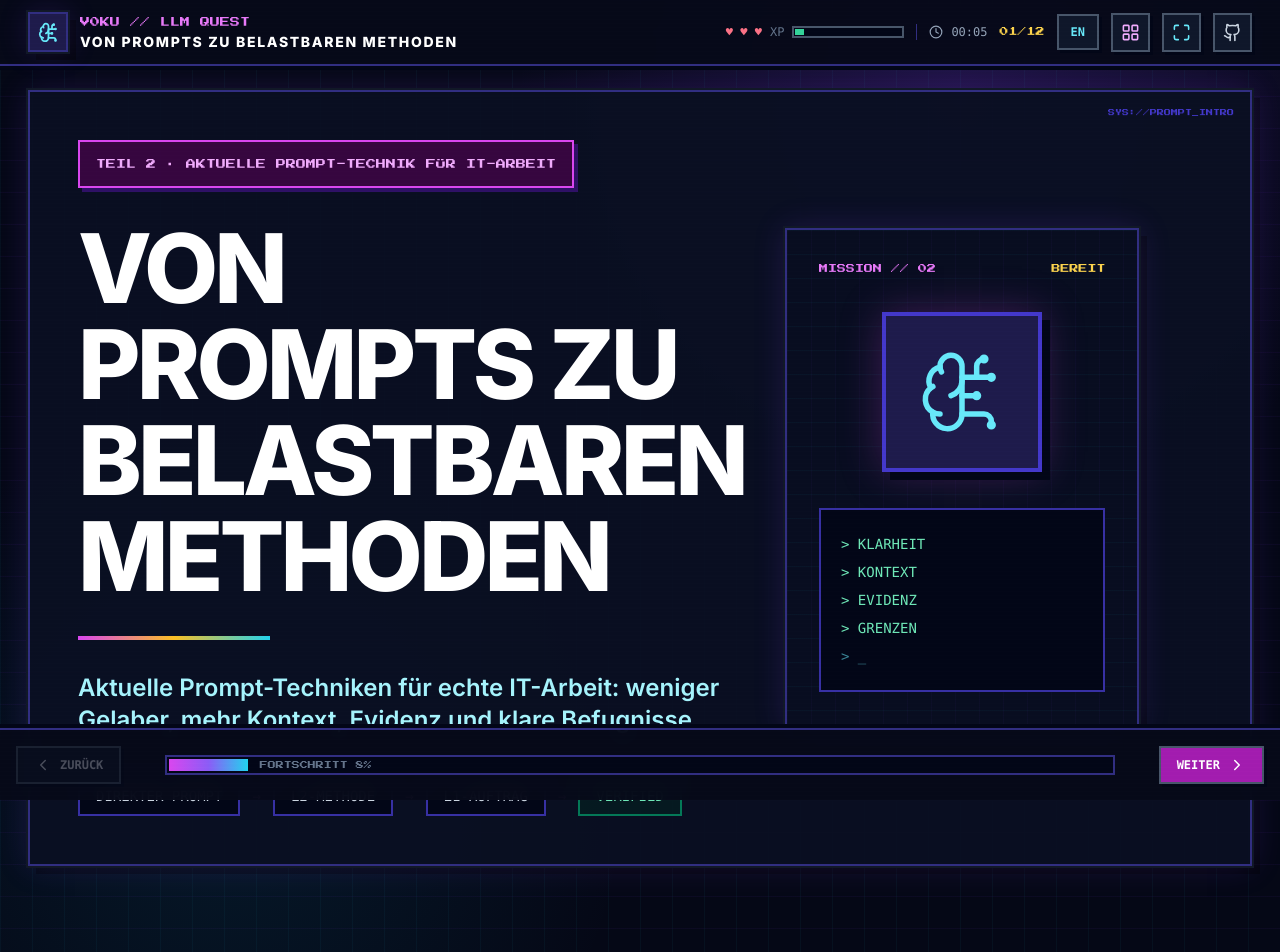
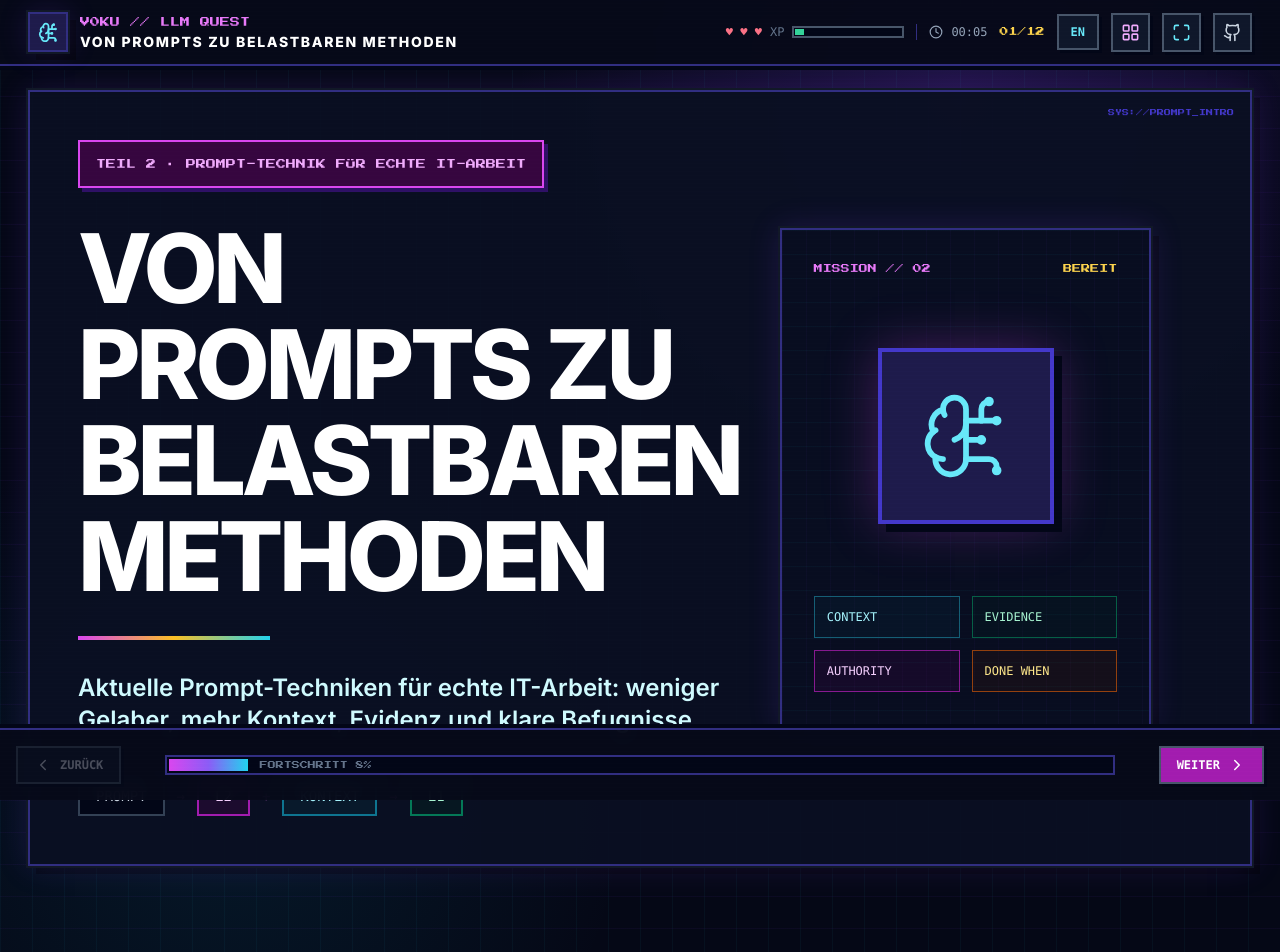
Before and after one commit to voku/Prompt_Intro, a React (Vite) app: page / in a window 1280 px wide. Shown: the top 952 px of the page. Built offline with nearby package versions, Linux system fonts and the light colour scheme.

Commit message:
refactor: render visual-first slides and remove playground

```diff
--- a/components/SlideLayout.tsx
+++ b/components/SlideLayout.tsx
@@ -1,6 +1,6 @@
 import React from 'react';
 import PromptComparison from './PromptComparison';
-import InteractivePlayground from './InteractivePlayground';
+import VisualPanel from './VisualPanel';
 import { resolveIcon } from '../iconUtils';
 import { Lang, SlideData, SlideType } from '../types';
 
@@ -9,60 +9,126 @@ interface SlideLayoutProps { data: SlideData; isActive: boolean; lang: Lang; }
 const SlideLayout: React.FC<SlideLayoutProps> = ({ data, isActive, lang }) => {
   const IconComponent = resolveIcon(data.icon);
   if (!isActive) return null;
+
   const t = (en: string | undefined, de: string | undefined): string | undefined => lang === 'de' && de ? de : en;
   const tArr = (en: string | string[] | undefined, de: string | string[] | undefined): string | string[] | undefined => lang === 'de' && de ? de : en;
   const title = t(data.title, data.titleDE) ?? data.title;
   const subtitle = t(data.subtitle, data.subtitleDE);
   const content = tArr(data.content, data.contentDE);
   const technique = t(data.technique, data.techniqueDE);
-  const thanksLabel = lang === 'de' ? 'QUEST ABGESCHLOSSEN · DANKE!' : 'QUEST COMPLETE · THANK YOU!';
-  const trainingLabel = lang === 'de' ? 'TEIL 2 · AKTUELLE PROMPT-TECHNIK FÜR IT-ARBEIT' : 'PART 2 · CURRENT PROMPT TECHNIQUES FOR IT WORK';
-  const contentLabel = lang === 'de' ? 'MISSION // BRIEFING' : 'MISSION // BRIEF';
-  const compareLabel = lang === 'de' ? 'BOSS FIGHT // VERGLEICH' : 'BOSS FIGHT // COMPARE';
-  const playgroundLabel = lang === 'de' ? 'TRAINING // LIVE' : 'TRAINING ROOM // LIVE';
+  const thanksLabel = lang === 'de' ? 'ENDE // FRAGEN SIND JETZT ERLAUBT' : 'END // QUESTIONS NOW ALLOWED';
+  const trainingLabel = lang === 'de' ? 'TEIL 2 · PROMPT-TECHNIK FÜR ECHTE IT-ARBEIT' : 'PART 2 · PROMPT TECHNIQUES FOR REAL IT WORK';
+  const contentLabel = lang === 'de' ? 'MISSION // IDEE' : 'MISSION // IDEA';
+  const compareLabel = lang === 'de' ? 'PRAXIS // VORHER & NACHHER' : 'PRACTICE // BEFORE & AFTER';
   const readyLabel = lang === 'de' ? 'BEREIT' : 'READY';
+
+  const renderTextBlock = () => {
+    if (!content) return null;
+    if (Array.isArray(content)) {
+      return (
+        <div className="grid gap-3">
+          {content.map((point, index) => (
+            <div key={index} className="flex items-start gap-3 border-l-4 border-indigo-700 bg-slate-950/55 px-4 py-3">
+              <span className="pixel-font mt-1 text-[8px] text-amber-300">0{index + 1}</span>
+              <p className="text-base font-medium leading-relaxed text-slate-200 md:text-lg">{point}</p>
+            </div>
+          ))}
+        </div>
+      );
+    }
+    return <p className="text-lg font-medium leading-relaxed text-slate-300 md:text-xl">{content}</p>;
+  };
 
   const renderContent = () => {
     switch (data.type) {
       case SlideType.TITLE:
-        return <div className="grid h-full min-h-[620px] items-center gap-10 lg:grid-cols-[1.15fr_.85fr]">
+        return (
+          <div className="grid h-full min-h-[620px] items-center gap-10 lg:grid-cols-[1.12fr_.88fr]">
             <div className="animate-fadeIn">
               <div className="pixel-font mb-8 inline-block border-2 border-fuchsia-500 bg-fuchsia-950/70 px-4 py-3 text-[10px] leading-5 text-fuchsia-300 shadow-[4px_4px_0_#2e1065]">{trainingLabel}</div>
-            <h1 className="max-w-4xl text-5xl font-black uppercase leading-[.98] tracking-[-.04em] text-white md:text-7xl lg:text-8xl">{title}</h1>
+              <h1 className="max-w-4xl text-5xl font-black uppercase leading-[.96] tracking-[-.045em] text-white md:text-7xl lg:text-8xl">{title}</h1>
               <div className="my-8 h-1 w-48 bg-gradient-to-r from-fuchsia-500 via-amber-400 to-cyan-400" />
-            <h2 className="max-w-3xl text-xl font-semibold leading-relaxed text-cyan-200 md:text-2xl">{subtitle}</h2>
+              <h2 className="max-w-3xl text-xl font-semibold leading-relaxed text-cyan-100 md:text-2xl">{subtitle}</h2>
               <div className="mt-10 flex flex-wrap gap-3 font-mono text-sm">
-              <span className="border-2 border-indigo-800 bg-slate-950 px-4 py-2 text-slate-300">DIREKTER PROMPT</span>
+                <span className="border-2 border-slate-700 bg-slate-950 px-4 py-2 text-slate-300">PROMPT</span>
                 <span className="self-center text-fuchsia-400">→</span>
-              <span className="border-2 border-indigo-800 bg-slate-950 px-4 py-2 text-slate-300">L2-METHODE</span>
+                <span className="border-2 border-fuchsia-700 bg-fuchsia-950/30 px-4 py-2 text-fuchsia-200">L2</span>
+                <span className="self-center text-fuchsia-400">+</span>
+                <span className="border-2 border-cyan-700 bg-cyan-950/30 px-4 py-2 text-cyan-200">KONTEXT</span>
                 <span className="self-center text-fuchsia-400">→</span>
-              <span className="border-2 border-indigo-800 bg-slate-950 px-4 py-2 text-slate-300">L1-AUFTRAG</span>
-              <span className="self-center text-fuchsia-400">→</span>
-              <span className="border-2 border-emerald-700 bg-emerald-950/40 px-4 py-2 text-emerald-300">VERIFIED</span>
+                <span className="border-2 border-emerald-700 bg-emerald-950/30 px-4 py-2 text-emerald-200">L1</span>
               </div>
             </div>
+
             <div className="retro-panel relative hidden min-h-[500px] overflow-hidden bg-[#080d20] p-8 lg:block">
               <div className="absolute inset-0 opacity-50" style={{backgroundImage:'linear-gradient(rgba(34,211,238,.08) 1px,transparent 1px),linear-gradient(90deg,rgba(124,58,237,.08) 1px,transparent 1px)',backgroundSize:'24px 24px'}} />
               <div className="relative flex h-full min-h-[430px] flex-col justify-between">
                 <div className="flex justify-between"><span className="pixel-font text-[9px] text-fuchsia-400">MISSION // 02</span><span className="pixel-font text-[9px] text-amber-300">{readyLabel}</span></div>
-              <div className="mx-auto flex h-40 w-40 items-center justify-center border-4 border-indigo-700 bg-indigo-950 shadow-[8px_8px_0_#020617,0_0_40px_rgba(217,70,239,.25)]"><IconComponent size={88} className="text-cyan-300" strokeWidth={1.5} /></div>
-              <div className="border-2 border-indigo-800 bg-slate-950 p-5 font-mono text-sm leading-7 text-emerald-300"><div>&gt; KLARHEIT</div><div>&gt; KONTEXT</div><div>&gt; EVIDENZ</div><div>&gt; GRENZEN</div><div className="pixel-pulse text-cyan-300">&gt; _</div></div>
+                <div className="mx-auto flex h-44 w-44 items-center justify-center border-4 border-indigo-700 bg-indigo-950 shadow-[8px_8px_0_#020617,0_0_50px_rgba(217,70,239,.28)]"><IconComponent size={92} className="text-cyan-300" strokeWidth={1.5} /></div>
+                <div className="grid grid-cols-2 gap-3 font-mono text-xs">
+                  <div className="border border-cyan-800 bg-cyan-950/20 p-3 text-cyan-200">CONTEXT</div>
+                  <div className="border border-emerald-800 bg-emerald-950/20 p-3 text-emerald-200">EVIDENCE</div>
+                  <div className="border border-fuchsia-800 bg-fuchsia-950/20 p-3 text-fuchsia-200">AUTHORITY</div>
+                  <div className="border border-amber-800 bg-amber-950/20 p-3 text-amber-200">DONE WHEN</div>
                 </div>
               </div>
-        </div>;
+            </div>
+          </div>
+        );
+
       case SlideType.CONTENT:
       case SlideType.END:
-        return <div className="flex h-full flex-col animate-fadeIn">
-          <div className="mb-7 flex items-center gap-5 border-b-2 border-indigo-900 pb-5"><div className="border-2 border-fuchsia-700 bg-fuchsia-950/50 p-3 text-cyan-300 shadow-[4px_4px_0_#020617]"><IconComponent size={32} /></div><div><div className="pixel-font mb-2 text-[8px] text-fuchsia-400">{contentLabel}</div><h2 className="text-3xl font-black uppercase tracking-tight text-white md:text-5xl">{title}</h2></div></div>
-          {subtitle && <p className="mb-8 max-w-5xl text-lg font-semibold text-cyan-200 md:text-xl">{subtitle}</p>}
-          <div className="grid gap-4">{Array.isArray(content) ? content.map((point, index) => <div key={index} className="retro-panel group flex items-start gap-4 bg-slate-950/75 p-4 transition hover:border-cyan-700 md:p-5"><div className="pixel-font mt-0.5 flex h-8 w-8 shrink-0 items-center justify-center border-2 border-indigo-700 bg-indigo-950 text-[9px] text-amber-300">{String(index + 1).padStart(2,'0')}</div><p className="text-lg font-medium leading-relaxed text-slate-200 md:text-xl">{point}</p></div>) : <div className="retro-panel bg-slate-950/75 p-6 text-xl leading-relaxed text-slate-200">{content}</div>}</div>
-          {data.type === SlideType.END && <div className="pixel-font mt-auto pt-8 text-center text-[10px] text-emerald-300">{thanksLabel}</div>}
-        </div>;
+        return (
+          <div className="flex h-full flex-col animate-fadeIn">
+            <div className="mb-6 flex items-center gap-5 border-b-2 border-indigo-900 pb-5">
+              <div className="border-2 border-fuchsia-700 bg-fuchsia-950/50 p-3 text-cyan-300 shadow-[4px_4px_0_#020617]"><IconComponent size={32} /></div>
+              <div>
+                <div className="pixel-font mb-2 text-[8px] text-fuchsia-400">{contentLabel}</div>
+                <h2 className="text-3xl font-black uppercase tracking-tight text-white md:text-5xl">{title}</h2>
+              </div>
+            </div>
+
+            {subtitle && <p className="mb-6 max-w-5xl text-lg font-semibold leading-relaxed text-cyan-100 md:text-xl">{subtitle}</p>}
+
+            {data.visual ? (
+              <div className="grid flex-grow gap-6 lg:grid-cols-[1.45fr_.8fr] lg:items-center">
+                <div className="retro-panel bg-[#080d20]/75 p-5 md:p-7"><VisualPanel kind={data.visual} lang={lang} /></div>
+                <div>{renderTextBlock()}</div>
+              </div>
+            ) : (
+              <div className="flex-grow">{renderTextBlock()}</div>
+            )}
+
+            {data.type === SlideType.END && <div className="pixel-font mt-auto pt-7 text-center text-[10px] text-emerald-300">{thanksLabel}</div>}
+          </div>
+        );
+
       case SlideType.COMPARISON:
-        return <div className="flex h-full flex-col animate-fadeIn"><div className="mb-4 flex items-center gap-4"><div className="border-2 border-fuchsia-700 bg-fuchsia-950/50 p-2 text-cyan-300"><IconComponent size={28} /></div><div><div className="pixel-font mb-2 text-[8px] text-fuchsia-400">{compareLabel}</div><h2 className="text-3xl font-black uppercase text-white md:text-4xl">{title}</h2></div></div>{subtitle && <p className="mb-5 text-lg font-semibold text-cyan-200">{subtitle}</p>}<div className="flex-grow"><PromptComparison standard={(lang === 'de' && data.codeStandardDE ? data.codeStandardDE : data.codeStandard) ?? ''} optimized={(lang === 'de' && data.codeOptimizedDE ? data.codeOptimizedDE : data.codeOptimized) ?? ''} technique={technique ?? (lang === 'de' ? 'Praxisfall' : 'Example')} description={typeof content === 'string' ? content : ''} lang={lang} workOrder={lang === 'de' && data.codeWorkOrderDE ? data.codeWorkOrderDE : data.codeWorkOrder} /></div></div>;
-      case SlideType.PLAYGROUND:
-        return <div className="flex h-full flex-col animate-fadeIn"><div className="mb-4 flex items-center gap-4"><div className="border-2 border-fuchsia-700 bg-fuchsia-950/50 p-2 text-cyan-300"><IconComponent size={28} /></div><div><div className="pixel-font mb-2 text-[8px] text-fuchsia-400">{playgroundLabel}</div><h2 className="text-3xl font-black uppercase text-white md:text-4xl">{title}</h2></div></div>{subtitle && <p className="mb-5 text-lg font-semibold text-cyan-200">{subtitle}</p>}<InteractivePlayground lang={lang} /></div>;
-      default: return <div>Unknown Slide Type</div>;
+        return (
+          <div className="flex h-full flex-col animate-fadeIn">
+            <div className="mb-4 flex items-center gap-4">
+              <div className="border-2 border-fuchsia-700 bg-fuchsia-950/50 p-2 text-cyan-300"><IconComponent size={28} /></div>
+              <div>
+                <div className="pixel-font mb-2 text-[8px] text-fuchsia-400">{compareLabel}</div>
+                <h2 className="text-3xl font-black uppercase text-white md:text-4xl">{title}</h2>
+              </div>
+            </div>
+            {subtitle && <p className="mb-5 text-lg font-semibold text-cyan-100">{subtitle}</p>}
+            <div className="flex-grow">
+              <PromptComparison
+                standard={(lang === 'de' && data.codeStandardDE ? data.codeStandardDE : data.codeStandard) ?? ''}
+                optimized={(lang === 'de' && data.codeOptimizedDE ? data.codeOptimizedDE : data.codeOptimized) ?? ''}
+                technique={technique ?? (lang === 'de' ? 'Praxisfall' : 'Example')}
+                description={typeof content === 'string' ? content : ''}
+                lang={lang}
+                workOrder={lang === 'de' && data.codeWorkOrderDE ? data.codeWorkOrderDE : data.codeWorkOrder}
+              />
+            </div>
+          </div>
+        );
+
+      default:
+        return <div>Unknown Slide Type</div>;
     }
   };
 
```
Lines whose indentation alone changed are shown as unchanged.
